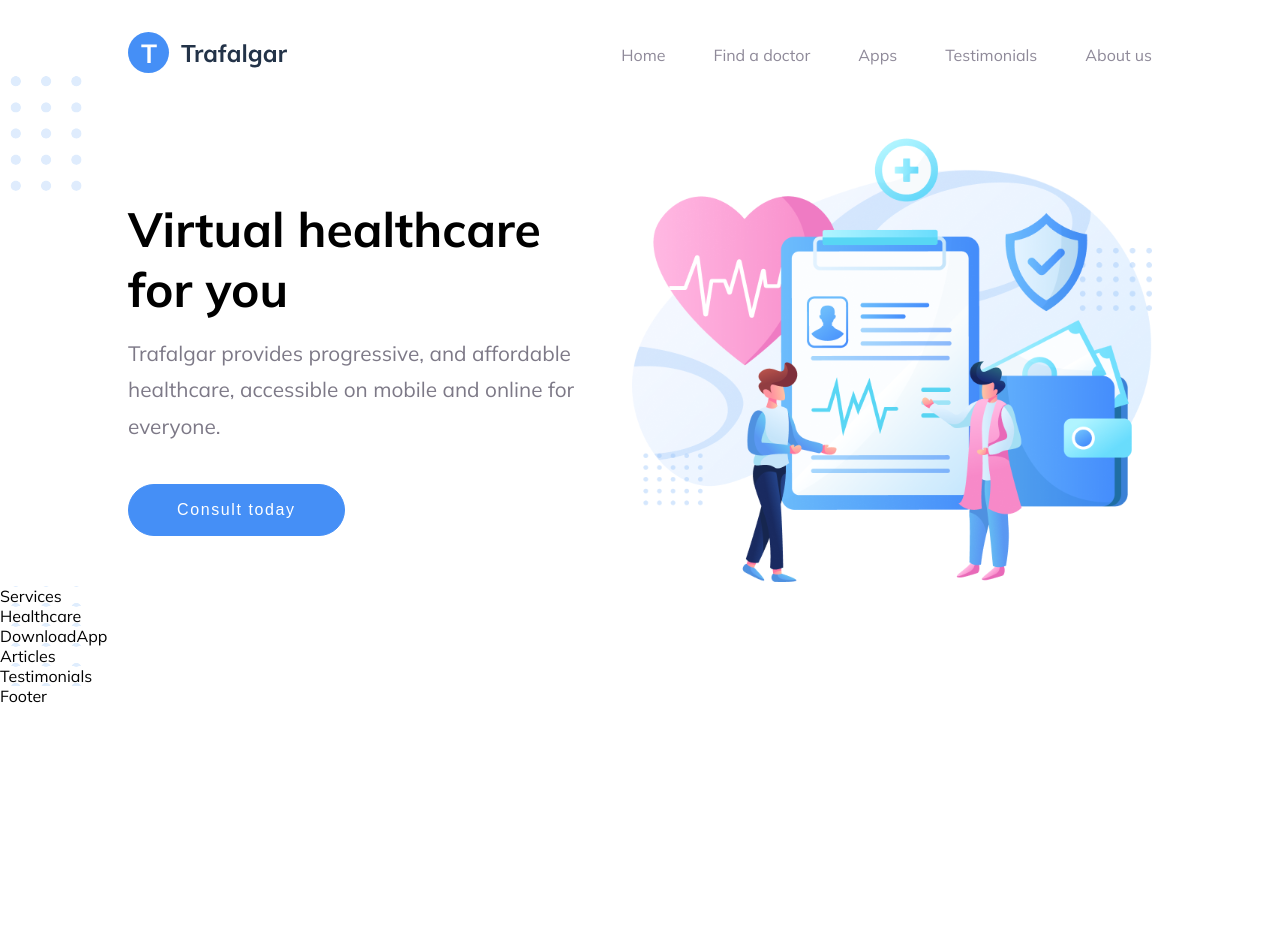
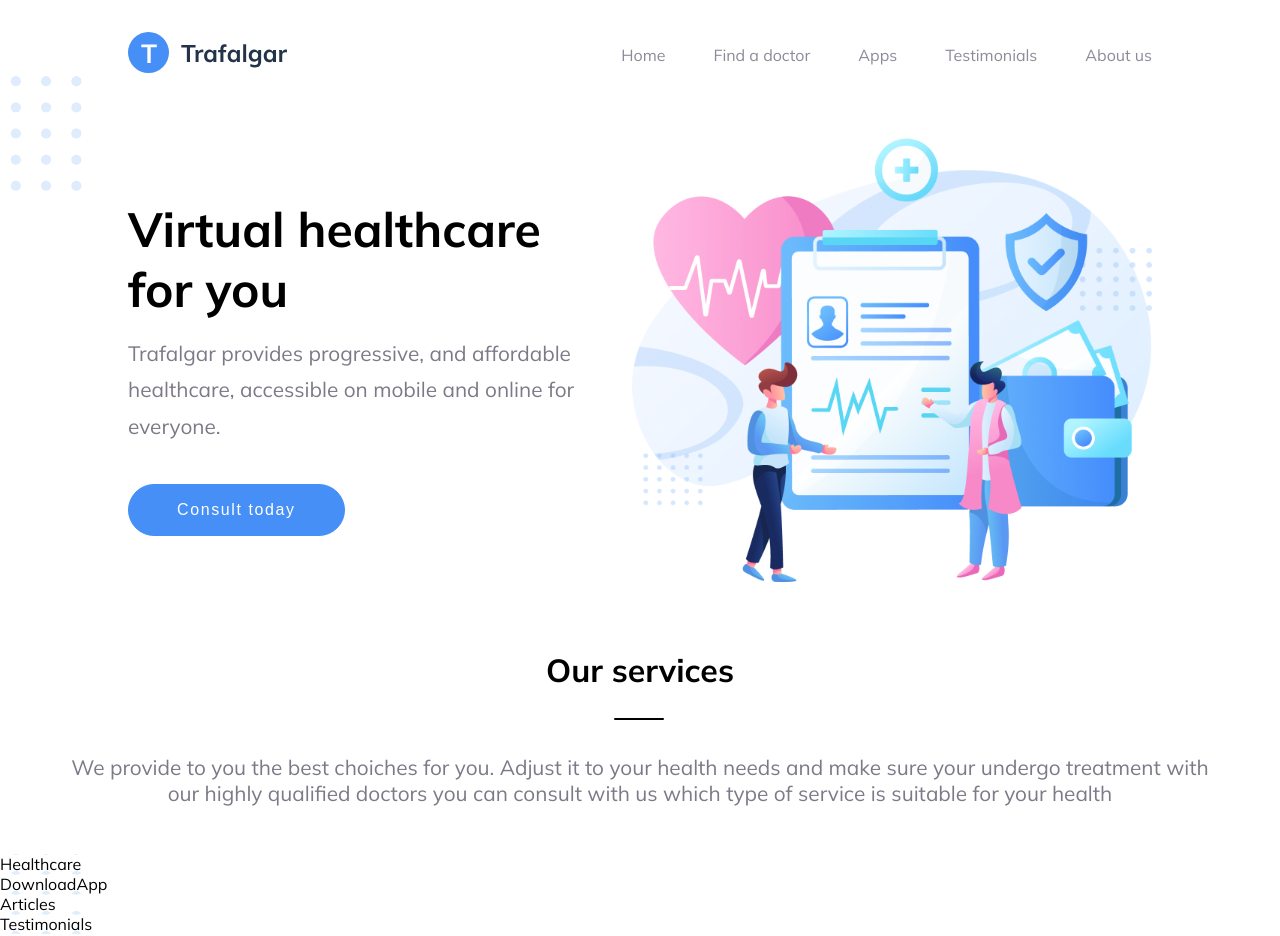
Before and after one commit to TeNeBiT-eng/Trafalgar-virtual-healthcare-landing-page, a React (Create React App) app: page / in a window 1280 px wide. Shown: the top 936 px of the page. Before the commit the page ends 800 px from the top, so only its background shows below. Built offline with nearby package versions, Linux system fonts and the light colour scheme.

Commit message:
section2 heading

```diff
--- a/src/App.css
+++ b/src/App.css
@@ -121,3 +121,27 @@ nav ul li a:hover::after {
 .firstIllustration img{
   width: 100%;
 }
+
+.section2{
+padding-top: 4rem;
+}
+h2{
+  text-align: center;
+  font-size: 2rem;
+  position: relative;
+}
+h2::after{
+  content: '';
+  width: 50px;
+  height: 2px;
+  background-color: black;
+  position: absolute;
+  top: 170%;
+  left: 48%;
+  border-radius: 10px;
+}
+.section2 p{
+  text-align: center;
+  width: 90%;
+  margin: 3rem auto;
+}
--- a/src/layout/Header.jsx
+++ b/src/layout/Header.jsx
@@ -49,6 +49,6 @@ function Header() {
       </main>
     </>
   );
-}
+};
 
 export default Header;
--- /dev/null
+++ b/src/layout/Services.jsx
@@ -0,0 +1,19 @@
+import React from "react";
+
+const Services = () => {
+  return (
+    <section className="section2">
+      <h2>Our services</h2>
+      <p>
+        We provide to you the best choiches for you. Adjust it to your health
+        needs and make sure your undergo treatment with our highly qualified
+        doctors you can consult with us which type of service is suitable for
+        your health
+      </p>
+
+      <div></div>
+    </section>
+  );
+};
+
+export default Services;
--- a/src/layout/services.js
+++ /dev/null
@@ -1,9 +0,0 @@
-import React from 'react'
-
-const Services = () => {
-  return (
-    <main>Services</main>
-  )
-}
-
-export default Services
```
